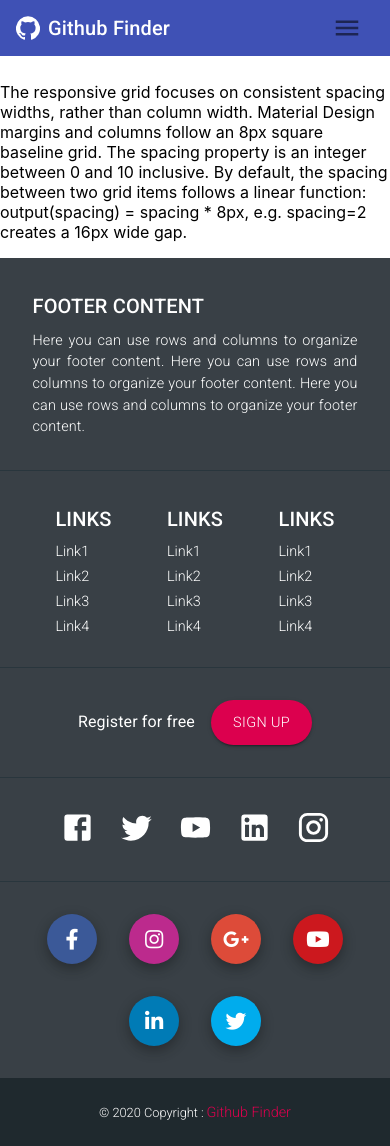
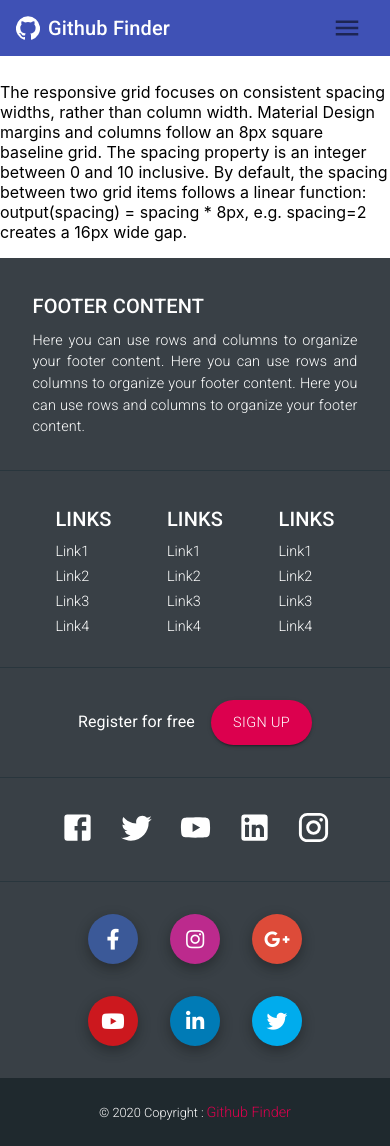
Before and after one commit to altafjava/githubfinder-materialui, a React (Create React App) app: page / in a window 390 px wide. Built offline with nearby package versions, Linux system fonts and the light colour scheme.

Commit message:
Bug Fixed: FaSocial responsive

```diff
--- a/src/components/layout/footer/FaSocialIcon.js
+++ b/src/components/layout/footer/FaSocialIcon.js
@@ -1,11 +1,19 @@
-import { Grid } from '@material-ui/core';
+import { Grid, useMediaQuery } from '@material-ui/core';
 import Link from '@material-ui/core/Link';
 import { makeStyles } from '@material-ui/styles';
-import React from 'react';
+import React, { Fragment } from 'react';
 
 const styles = makeStyles((theme) => ({
   gridMainItem: {
     ...theme.shape.gridMainItem,
+  },
+  gridMainItemForSocialIconUpper: {
+    paddingTop: '2em',
+    paddingBottom: '1em',
+  },
+  gridMainItemForSocialIconLower: {
+    paddingTop: '1em',
+    paddingBottom: '2em',
   },
   facebookColor: {
     backgroundColor: '#3b5998',
@@ -38,12 +46,9 @@ const styles = makeStyles((theme) => ({
 
 const FaSocialIcon = () => {
   const classes = styles();
+  const isScreenLessThan500 = useMediaQuery('(max-width:500px)');
 
-  return (
-    <Grid item>
-      <Grid container justify='center'>
-        <Grid item xs={10} className={[classes.gridMainItem, classes.socialIconContainer].join(' ')}>
-          <Grid container justify='center' spacing={4} alignItems='center'>
+  const facebookItem = (
     <Grid item>
       <Link href='https://www.facebook.com/' color='inherit' target='_blank' rel='noopener noreferrer'>
         <div className={[classes.socialIcon, classes.facebookColor].join(' ')}>
@@ -51,6 +56,8 @@ const FaSocialIcon = () => {
         </div>
       </Link>
     </Grid>
+  );
+  const instagramItem = (
     <Grid item>
       <Link href='https://www.instagram.com/' color='inherit' target='_blank' rel='noopener noreferrer'>
         <div className={[classes.socialIcon, classes.instagramColorCode].join(' ')}>
@@ -58,6 +65,8 @@ const FaSocialIcon = () => {
         </div>
       </Link>
     </Grid>
+  );
+  const googlePlusItem = (
     <Grid item>
       <Link href='https://myaccount.google.com/profile' color='inherit' target='_blank' rel='noopener noreferrer'>
         <div className={[classes.socialIcon, classes.googlePlusColor].join(' ')}>
@@ -65,6 +74,8 @@ const FaSocialIcon = () => {
         </div>
       </Link>
     </Grid>
+  );
+  const youtubeItem = (
     <Grid item>
       <Link href='https://www.youtube.com' color='inherit' target='_blank' rel='noopener noreferrer'>
         <div className={[classes.socialIcon, classes.youtubeColor].join(' ')}>
@@ -72,6 +83,8 @@ const FaSocialIcon = () => {
         </div>
       </Link>
     </Grid>
+  );
+  const linkedInItem = (
     <Grid item>
       <Link href='https://www.linkedin.com/' color='inherit' target='_blank' rel='noopener noreferrer'>
         <div className={[classes.socialIcon, classes.linkedInColor].join(' ')}>
@@ -79,6 +92,8 @@ const FaSocialIcon = () => {
         </div>
       </Link>
     </Grid>
+  );
+  const twitterItem = (
     <Grid item>
       <Link href='https://twitter.com/' color='inherit' target='_blank' rel='noopener noreferrer'>
         <div className={[classes.socialIcon, classes.twitterColor].join(' ')}>
@@ -86,8 +101,45 @@ const FaSocialIcon = () => {
         </div>
       </Link>
     </Grid>
+  );
+  const iconsForDesktop = (
+    <Grid item className={[classes.gridMainItem, classes.socialIconContainer].join(' ')}>
+      <Grid container justify='center' spacing={4} alignItems='center'>
+        {facebookItem}
+        {instagramItem}
+        {googlePlusItem}
+        {youtubeItem}
+        {linkedInItem}
+        {twitterItem}
       </Grid>
     </Grid>
+  );
+  const iconsForMobile = (
+    <Fragment>
+      <Grid item>
+        <Grid container direction='column'>
+          <Grid item className={[classes.gridMainItemForSocialIconUpper, classes.socialIconContainer].join(' ')}>
+            <Grid container justify='center' spacing={4} alignItems='center'>
+              {facebookItem}
+              {instagramItem}
+              {googlePlusItem}
+            </Grid>
+          </Grid>
+          <Grid item className={[classes.gridMainItemForSocialIconLower, classes.socialIconContainer].join(' ')}>
+            <Grid container justify='center' spacing={4} alignItems='center'>
+              {youtubeItem}
+              {linkedInItem}
+              {twitterItem}
+            </Grid>
+          </Grid>
+        </Grid>
+      </Grid>
+    </Fragment>
+  );
+  return (
+    <Grid item>
+      <Grid container justify='center'>
+        {isScreenLessThan500 ? iconsForMobile : iconsForDesktop}
       </Grid>
     </Grid>
   );
```
Lines whose indentation alone changed are shown as unchanged.
